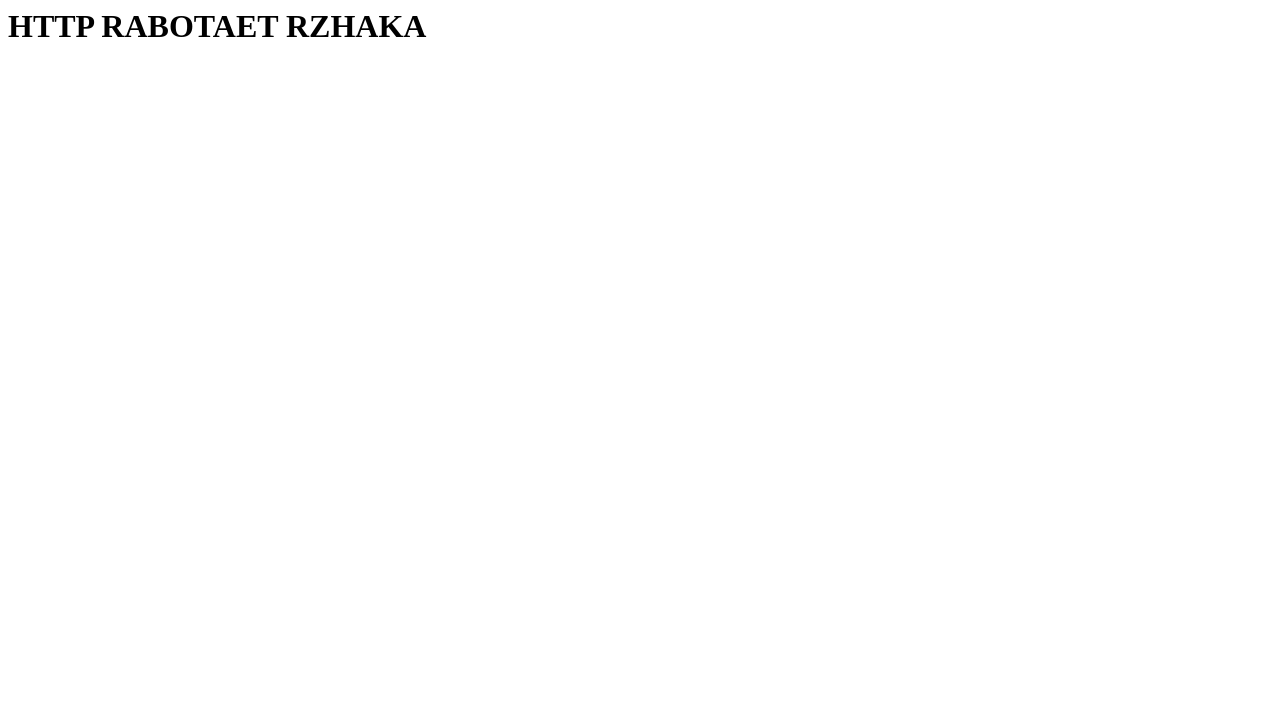
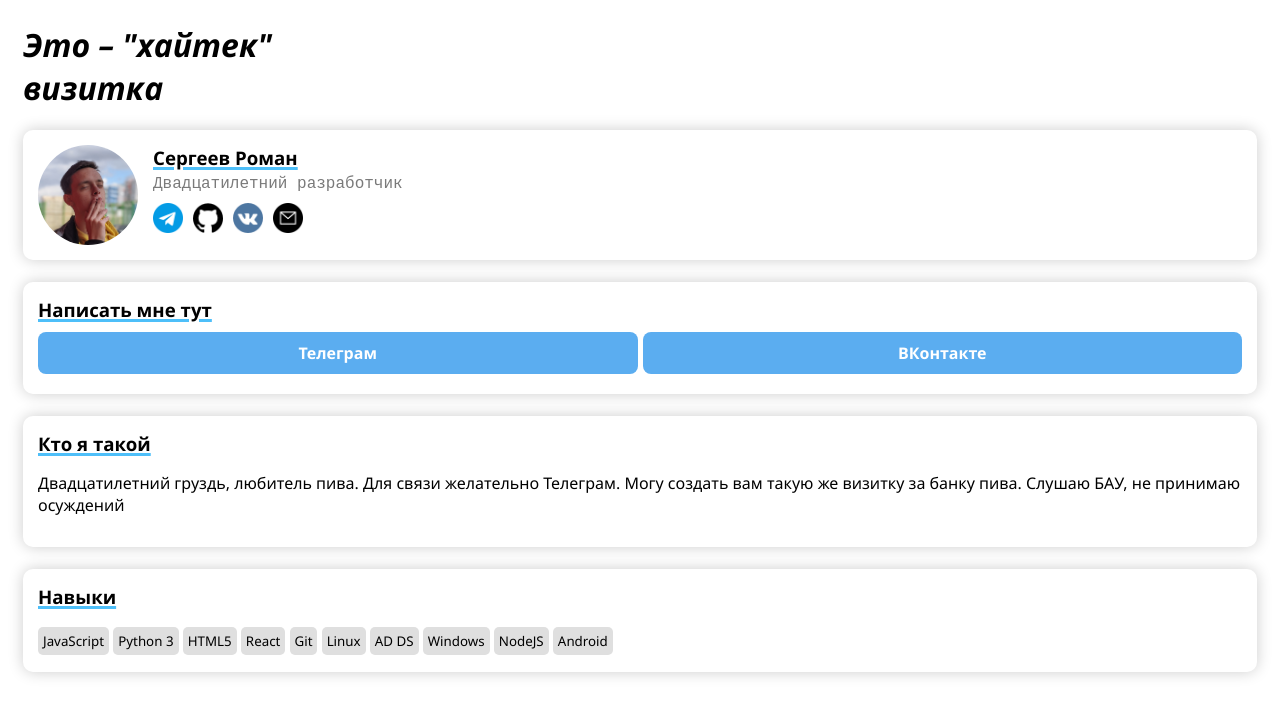
Before and after one commit to uheplm/uheplm.github.io, a plain HTML site: page index.html in a window 1280 px wide. Drawn offline with Linux system fonts and the light colour scheme; a web font is replaced by a local one.

Commit message:
Блядь, что ты наверстал?

```diff
--- a/index.html
+++ b/index.html
@@ -1 +1,156 @@
-<h1>HTTP RABOTAET RZHAKA</h1>
+<html>
+
+<head>
+    <!--Let browser know website is optimized for mobile-->
+    <meta name="viewport" content="width=device-width, initial-scale=1.0" />
+    <link rel="stylesheet" href="font/flaticon.css">
+    <style>
+        body{
+            font-family: 'Segoe UI', Tahoma, Geneva, Verdana, sans-serif;
+            padding: 15px;
+        }
+        .card{
+            box-shadow: 0 0 15px rgba(0, 0, 0, 0.199);
+            border-radius: 10PX;
+            padding: 15px;
+            display: flex;
+            flex-direction: row;
+        }
+        .card-col{
+            box-shadow: 0 0 15px rgba(0, 0, 0, 0.199);
+            border-radius: 10PX;
+            padding: 15px;
+            display: flex;
+            flex-direction: column;
+        }
+        .title{
+            font-size: 14pt;
+            font-weight: bold;
+            text-decoration: underline 3px #4ebff9;
+        }
+        .subtitle{
+            font-size: 12pt;
+            color: rgb(122, 122, 122);
+            font-family: monospace;
+        }
+        .avatar{
+            width: 100px;
+            height: 100px;
+            border-radius: 100%;
+        }
+        .summary{
+            display: flex;
+            flex-direction: column;
+            margin-left: 15px;
+        }
+        .summary * {
+            margin-bottom: 5px;
+        }
+        .icons{
+            display: flex;
+            flex-direction: row;
+            margin-top: 5px;
+        }
+        .icons *{
+            width: 30px;
+            height: 30px;
+            margin-right: 10px;
+        }
+        .skillsrow{
+            display: block;
+            flex-direction: row;
+            margin-top: 15px;
+            line-height: 32px;
+        }
+        .skillsrow *{
+            background: rgb(223, 223, 223);
+            color: rgb(0, 0, 0);
+            padding: 5px;
+            border-radius: 5px;
+            font-size: 10pt;
+            font-family: 'Segoe UI', Tahoma, Geneva, Verdana, sans-serif;
+            font-weight: normal;
+        }
+        .btn-row{
+            display: flex;
+            flex-direction: row;
+            padding: 10px 0 0px 0;
+        }
+        .btn-row a{
+            text-align: center;
+            width: 100%;
+            background: rgb(91, 173, 240);
+            padding: 10px;
+            font-size: 12pt;
+            font-weight: bold;
+            color: white;
+            border-radius: 8px;
+            margin-bottom: 5px;
+            text-decoration: none;
+        }
+        ul{
+            padding: 0;
+            margin: 15px;
+            list-style-type: circle;
+        }
+
+    </style>
+</head>
+
+<body>
+    <h1 class="header" style="font-style: italic;">Это – "хайтек"<br/>визитка</h1>
+    <div class="card">
+        <img class="avatar" src="pic.jpg"/>
+        <div class="summary">
+            <span class="title">Сергеев Роман</span>
+            <span class="subtitle">Двадцатилетний разработчик</span>
+            <div class="icons">
+                <a href="https://t.me/uheplm" target="_blank"><img src="png/004-telegram.png"/></a>
+                <a href="https://github.com/uheplm" target="_blank"><img src="png/003-github.png"/></a>
+                <a href="https://vk.com/wheelchair_user" target="_blank"><img src="png/002-vk.png"/></a>
+                <a href="mailto: grzd.me@gmail.com" target="_blank"><img src="png/001-email.png"/></a>
+            </div>
+        </div>
+    </div>
+    <br/>
+    <div class="card-col">
+        <span class="title">Написать мне тут</span>
+        <div class="btn-row">
+            <a href="https://t.me/uheplm" style="margin-right: 5px;">Телеграм</a>
+            <a href="https://vk.com/wheelchair_user">ВКонтакте</a>
+        </div>
+    </div>
+    <br/>
+    <div class="card-col">
+        <span class="title">Кто я такой</span>
+        <p>Двадцатилетний груздь, любитель пива. Для связи желательно Телеграм. Могу создать вам такую же визитку за банку пива. Слушаю БАУ, не принимаю осуждений</p>
+    </div>
+    <br/>
+    <div class="card-col">
+        <span class="title">Навыки</span>
+        <div class="skillsrow">
+            <span>JavaScript</span>
+            <span>Python 3</span>
+            <span>HTML5</span>
+            <span>React</span>
+            <span>Git</span>
+            <span>Linux</span>
+            <span>AD DS</span>
+            <span>Windows</span>
+            <span>NodeJS</span>
+            <span>Android</span>
+        </div>
+    </div>
+    <br/>
+    <!-- <div class="card-col">
+        <span class="title">Config</span>
+        <ul>
+            <li>Asus Vivobook Pro 17 (Max)</li>
+            <li>Google Pixel 3</li>
+            <li>Google Pixel 3</li>
+        </ul>
+    </div>
+    <br/> -->
+</body>
+
+</html>
```
Also changed, not shown: main.css (added), main.js (added), pic.jpg (added), png/001-email.png (added), png/002-vk.png (added), png/003-github.png (added), png/004-telegram.png (added), 2 other files.
